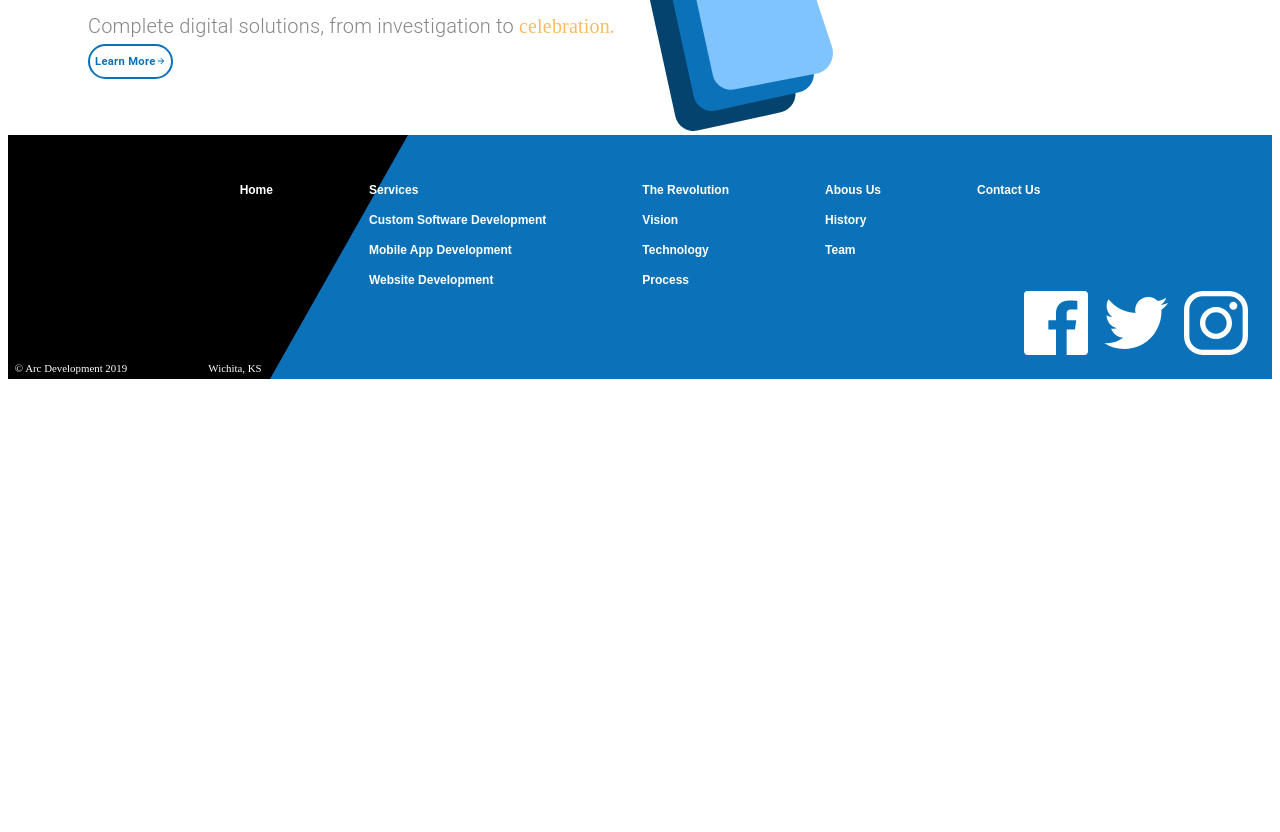
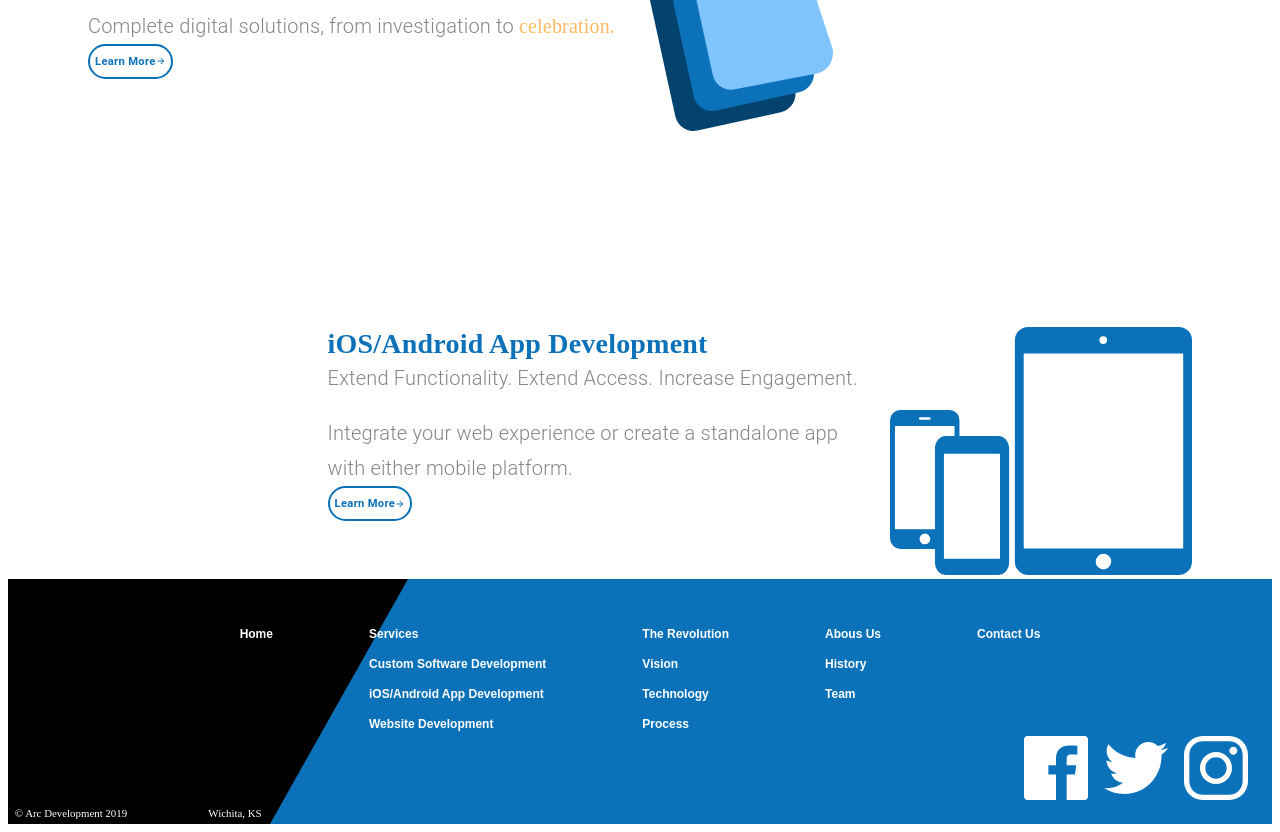
Before and after one commit to BauTancredi/arc-development, a React (Create React App) app: page / in a window 1280 px wide. Shown: the part 800-1632 px from the top of the page. Before the commit the page ends 1187 px from the top, so only its background shows below. Built offline with nearby package versions, Linux system fonts and the light colour scheme; the HTML template or start-up script is replaced by a standard one.

Commit message:
Creating the iOS/Android block

```diff
--- a/src/components/LandingPage.js
+++ b/src/components/LandingPage.js
@@ -9,6 +9,7 @@
 import ButtonArrow from "./ui/ButtonArrow";
 import animationData from "../animations/landinganimation/data";
 import customSoftwareIcon from "../assets/Custom Software Icon.svg";
+import mobileAppsIcon from "../assets/mobileIcon.svg";
 
 const useStyles = makeStyles((theme) => ({
   animation: {
@@ -136,7 +137,7 @@
           </Grid>
         </Grid>
       </Grid>
-      {/*-----Services Block-----*/}
+      {/*-----Custom Software Block-----*/}
       <Grid item>
         <Grid
           container
@@ -171,10 +172,53 @@
               />
             </Button>
           </Grid>
-          <Grid>
+          <Grid item>
             <img
               className={classes.icon}
               src={customSoftwareIcon}
+              alt="custom software"
+            />
+          </Grid>
+        </Grid>
+      </Grid>
+      {/*-----iOS/Android Block-----*/}
+      <Grid item>
+        <Grid
+          container
+          className={classes.serviceContainer}
+          justify={matchesSM ? "center" : "flex-end"}
+        >
+          <Grid
+            item
+            style={{
+              textAlign: matchesSM ? "center" : undefined,
+            }}
+          >
+            <Typography variant="h4">iOS/Android App Development</Typography>
+            <Typography variant="subtitle1" className={classes.subtitle}>
+              Extend Functionality. Extend Access. Increase Engagement.
+            </Typography>
+            <Typography variant="subtitle1">
+              Integrate your web experience or create a standalone app
+              {matchesSM ? null : <br />} with either mobile platform.
+            </Typography>
+            <Button
+              variant="outlined"
+              style={{ marginRight: 10 }}
+              className={classes.learnButton}
+            >
+              Learn More
+              <ButtonArrow
+                width={10}
+                height={10}
+                fill={theme.palette.common.blue}
+              />
+            </Button>
+          </Grid>
+          <Grid item style={{ marginRight: matchesSM ? 0 : "5em" }}>
+            <img
+              className={classes.icon}
+              src={mobileAppsIcon}
               alt="custom software"
             />
           </Grid>
--- a/src/components/ui/Footer.js
+++ b/src/components/ui/Footer.js
@@ -114,7 +114,7 @@
                   props.setSelectedIndex(2);
                 }}
               >
-                Mobile App Development
+                iOS/Android App Development
               </Grid>
               <Grid
                 item
--- a/src/components/ui/Header.js
+++ b/src/components/ui/Header.js
@@ -145,7 +145,7 @@
       selectedIndex: 1,
     },
     {
-      name: "Mobile App Devolopment",
+      name: "iOS/Android App Devolopment",
       link: "/mobileapps",
       activeIndex: 1,
       selectedIndex: 2,
```
